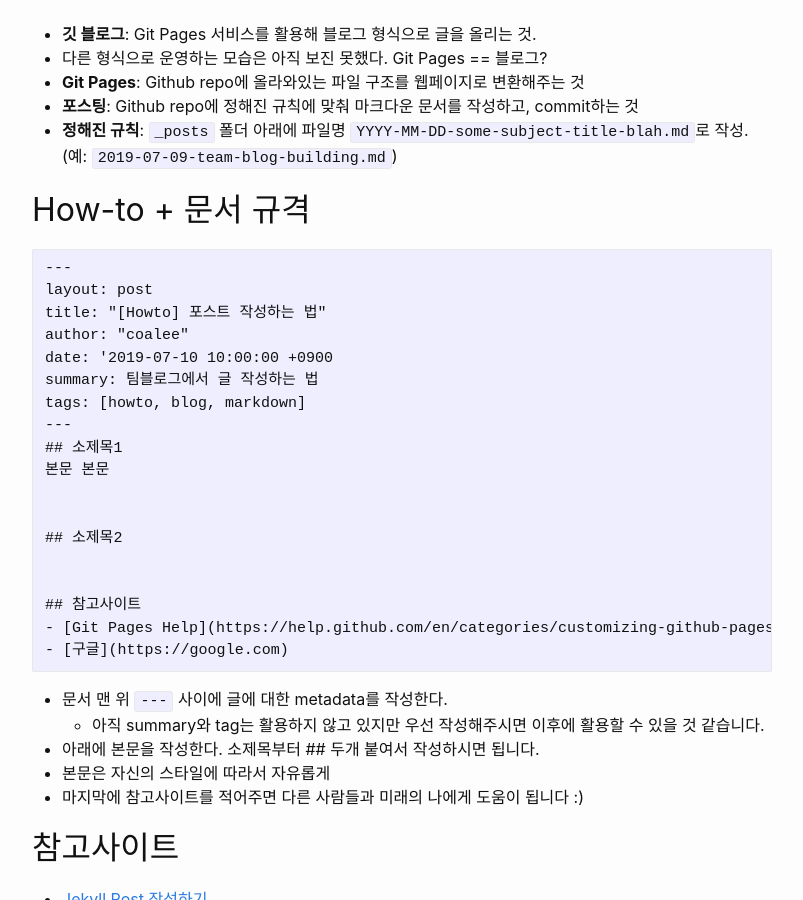
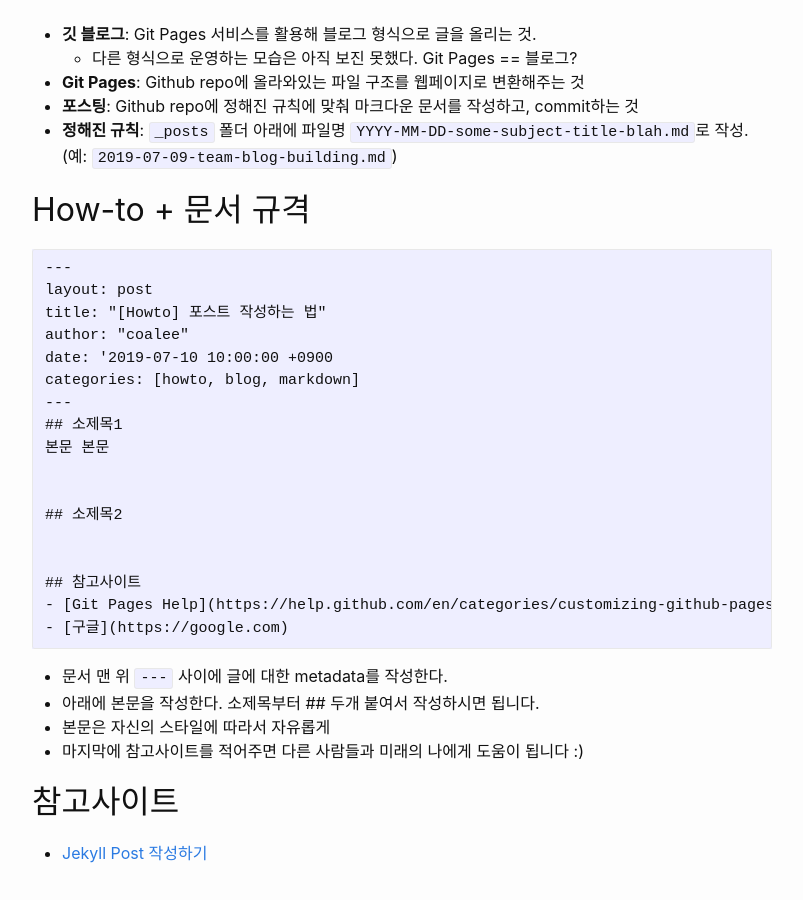
Before and after one commit to codevlog/codevlog.github.io, a Jekyll site: the page built from _posts/2019-07-10-how-to-write-post.md, in a window 1280 px wide and 900 px high, scrolled down 472 px. Shown: the whole window, without its empty margins (238-1041 px from the left). Built offline with Jekyll 4.4.1, drawn with Linux system fonts in a browser that asks for light colours; our own code applies the rules of GitHub Pages for plain Markdown files.

Commit message:
posts updated

````diff
--- a/_posts/2019-07-10-how-to-write-post.md
+++ b/_posts/2019-07-10-how-to-write-post.md
@@ -3,9 +3,7 @@ layout: post
 title: "[Howto] 포스트 작성하는 법"
 author: "coalee"
 date: '2019-07-10 10:00:00 +0900
-summary: 팀블로그에서 글 작성하기 + 컨벤션
-tag: howto
-thumbnail: posts/hello.jpg
+categories: howto
 ---
 
 ## 먼저, 포스트 작성의 이유와 이점
@@ -23,7 +21,7 @@ thumbnail: posts/hello.jpg
 ## 작성법 요약
 
 - **깃 블로그**: Git Pages 서비스를 활용해 블로그 형식으로 글을 올리는 것.
-- 다른 형식으로 운영하는 모습은 아직 보진 못했다. Git Pages == 블로그?
+  - 다른 형식으로 운영하는 모습은 아직 보진 못했다. Git Pages == 블로그?
 - **Git Pages**: Github repo에 올라와있는 파일 구조를 웹페이지로 변환해주는 것
 - **포스팅**: Github repo에 정해진 규칙에 맞춰 마크다운 문서를 작성하고, commit하는 것
 - **정해진 규칙**: `_posts` 폴더 아래에 파일명 `YYYY-MM-DD-some-subject-title-blah.md`로 작성. (예: `2019-07-09-team-blog-building.md`)
@@ -38,8 +36,7 @@ layout: post
 title: "[Howto] 포스트 작성하는 법"
 author: "coalee"
 date: '2019-07-10 10:00:00 +0900
-summary: 팀블로그에서 글 작성하는 법
-tags: [howto, blog, markdown]
+categories: [howto, blog, markdown]
 ---
 ## 소제목1
 본문 본문
@@ -54,7 +51,6 @@ tags: [howto, blog, markdown]
 ```
 
 - 문서 맨 위 `---` 사이에 글에 대한 metadata를 작성한다.
-  - 아직 summary와 tag는 활용하지 않고 있지만 우선 작성해주시면 이후에 활용할 수 있을 것 같습니다.
 - 아래에 본문을 작성한다. 소제목부터 ## 두개 붙여서 작성하시면 됩니다.
 - 본문은 자신의 스타일에 따라서 자유롭게
 - 마지막에 참고사이트를 적어주면 다른 사람들과 미래의 나에게 도움이 됩니다 :)
````
Also changed, not shown: _posts/2019-07-09-team-blog-building.md (+2 -4 lines), _posts/2019-07-09-the-beginning.md (+7 -1 lines).
